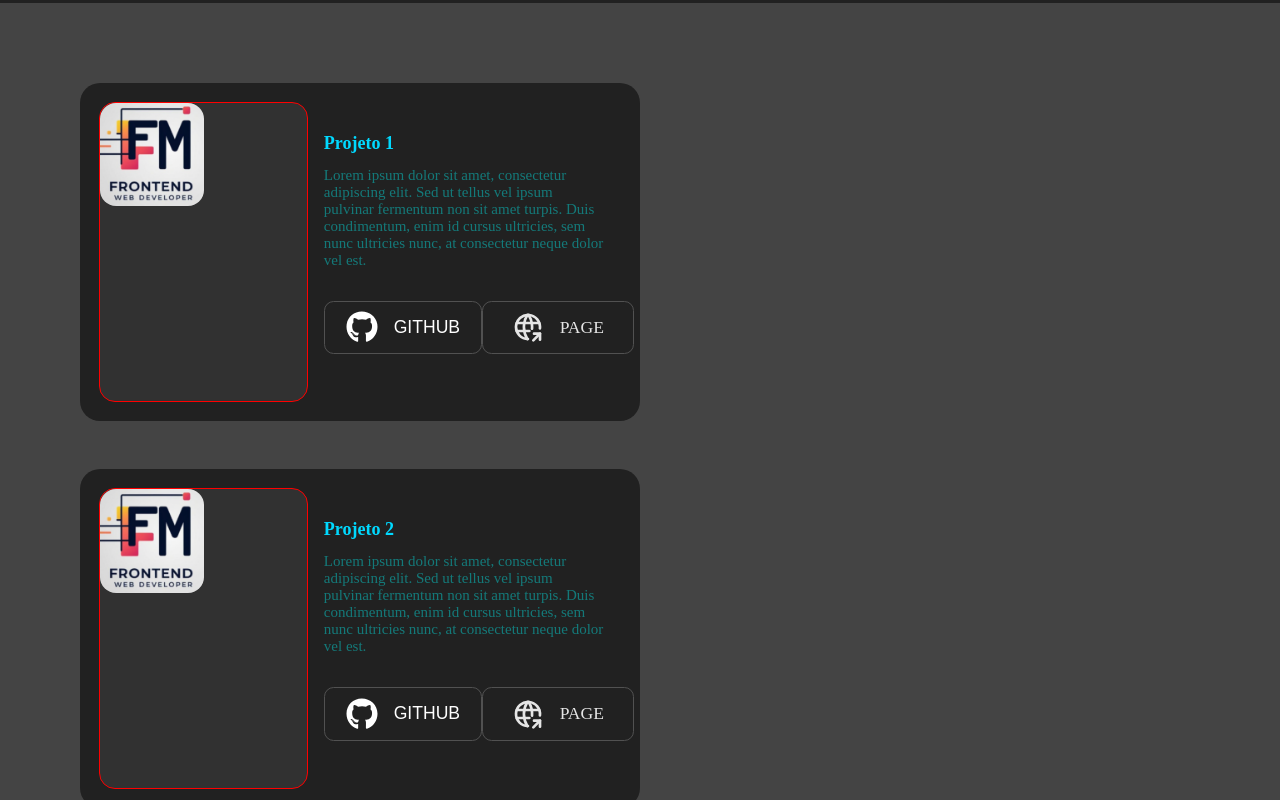
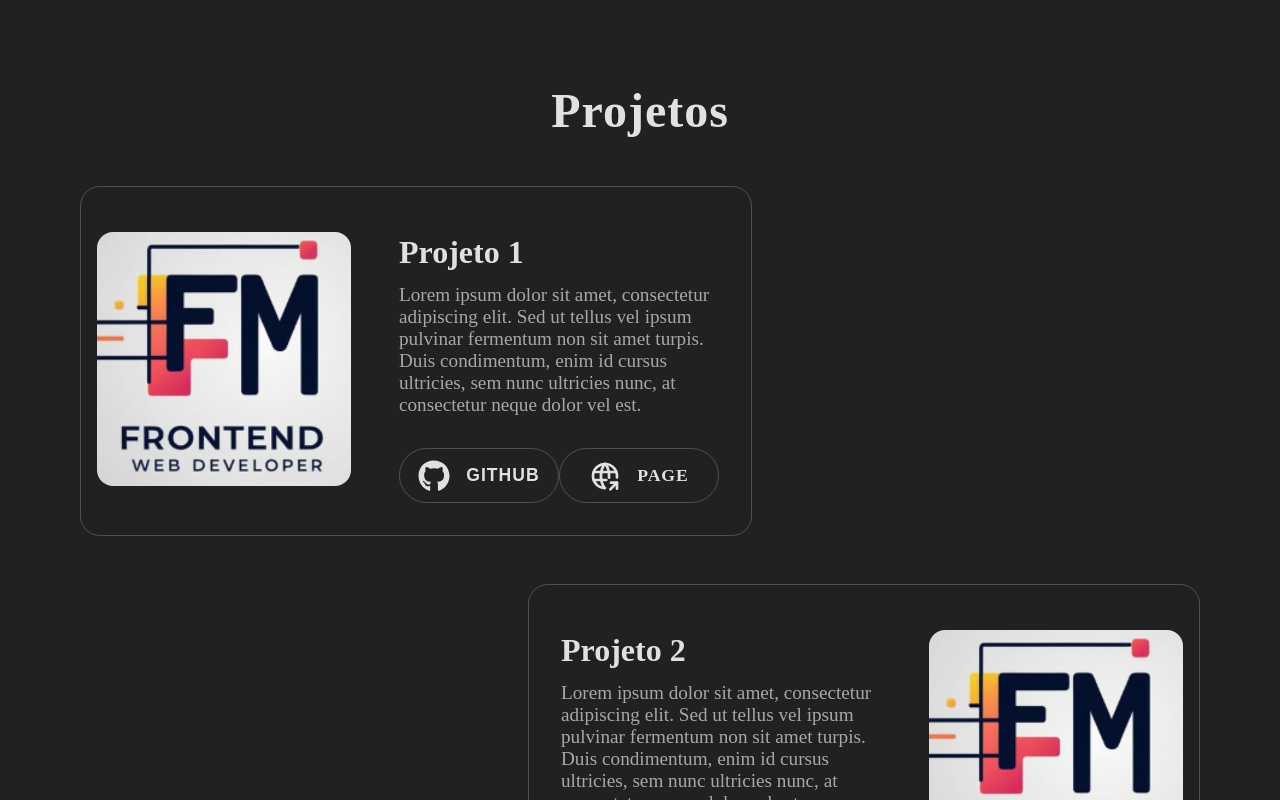
Before and after one commit to fmascena-dev/portfolio-dev, a React (Vite) app: page / in a window 1280 px wide. Shown: the part 2980-3780 px from the top of the page. Built offline with nearby package versions, Linux system fonts and the light colour scheme.

Commit message:
finalizando a seção Projetos

```diff
--- a/package.json
+++ b/package.json
@@ -13,6 +13,7 @@
     "aos": "^2.3.4",
     "react": "^18.3.1",
     "react-dom": "^18.3.1",
+    "react-hook-form": "^7.54.2",
     "react-icons": "^5.4.0",
     "react-router-dom": "^7.1.1",
     "sass": "^1.83.0"
--- a/src/Components/Header/Header.jsx
+++ b/src/Components/Header/Header.jsx
@@ -1,28 +1,42 @@
-import { useState, useEffect } from "react";
-import styles from "./Header.module.scss";
-import { FaHome, FaBlog, FaImages, FaLaptopCode, FaCode } from "react-icons/fa";
+import { useState, useEffect } from 'react';
+import styles from './Header.module.scss';
+import { FaHome, FaBlog, FaImages, FaLaptopCode, FaCode } from 'react-icons/fa';
 
 export default function Header() {
-  const [time, setTime] = useState("");
-  const [selected, setSelected] = useState("home"); // Armazena o menu selecionado
+  const handleScroll = (event) => {
+    event.preventDefault();
+    const targetId = event.currentTarget.getAttribute('href').slice(1); // Remove o "#" do href
+    const targetElement = document.getElementById(targetId);
+
+    if (targetElement) {
+      targetElement.scrollIntoView({
+        behavior: 'smooth',
+        block: 'start',
+      });
+    }
+  };
+
+  const [time, setTime] = useState('');
+  const [selected, setSelected] = useState('home'); // Armazena o menu selecionado
 
   useEffect(() => {
     const interval = setInterval(() => {
       const now = new Date();
-      setTime(now.toLocaleTimeString("pt-BR", { hour12: false }));
+      setTime(now.toLocaleTimeString('pt-BR', { hour12: false }));
     }, 1000);
 
     return () => clearInterval(interval);
   }, []);
 
-  const handleMenuClick = (menu) => {
+  const handleMenuClick = (menu, event) => {
     setSelected(menu); // Define o menu clicado como selecionado
+    handleScroll(event); // Chama a função de rolagem suave
   };
 
   return (
     <header className={styles.header}>
       <div className={styles.timeZone}>
-        <img src="/minha-logo.png" className={styles.logo} />
+        <img src="/minha-logo.png" className={styles.logo} alt="Logo" />
       </div>
       <nav className={styles.nav}>
         <a
@@ -30,7 +44,7 @@ export default function Header() {
           className={`${styles.navItem} ${
             selected === 'home' ? styles.selected : ''
           }`}
-          onClick={() => handleMenuClick('home')}
+          onClick={(event) => handleMenuClick('home', event)}
         >
           <FaHome className={styles.icon} />
           <span>Início</span>
@@ -40,7 +54,7 @@ export default function Header() {
           className={`${styles.navItem} ${
             selected === 'tecnologias' ? styles.selected : ''
           }`}
-          onClick={() => handleMenuClick('tecnologias')}
+          onClick={(event) => handleMenuClick('tecnologias', event)}
         >
           <FaCode className={styles.icon} />
           <span>Tecnologias</span>
@@ -50,7 +64,7 @@ export default function Header() {
           className={`${styles.navItem} ${
             selected === 'projetos' ? styles.selected : ''
           }`}
-          onClick={() => handleMenuClick('projetos')}
+          onClick={(event) => handleMenuClick('projetos', event)}
         >
           <FaLaptopCode className={styles.icon} />
           <span>Projetos</span>
@@ -60,7 +74,7 @@ export default function Header() {
           className={`${styles.navItem} ${
             selected === 'blog' ? styles.selected : ''
           }`}
-          onClick={() => handleMenuClick('blog')}
+          onClick={(event) => handleMenuClick('blog', event)}
         >
           <FaBlog className={styles.icon} />
           <span>Blog</span>
@@ -70,7 +84,7 @@ export default function Header() {
           className={`${styles.navItem} ${
             selected === 'gallery' ? styles.selected : ''
           }`}
-          onClick={() => handleMenuClick('gallery')}
+          onClick={(event) => handleMenuClick('gallery', event)}
         >
           <FaImages className={styles.icon} />
           <span>Gallery</span>
--- a/src/Components/Projects/Projects.jsx
+++ b/src/Components/Projects/Projects.jsx
@@ -62,13 +62,20 @@ export default function Projects() {
 
   return (
       <main id="projetos">
+        <h1>Projetos</h1>
       <section className="card-container">
-        {Projetos.map((project) => (
-          <div key={project.id} className="card">
+        {Projetos.map((project, index) => (
+
+          <div
+            data-aos="flip-up"
+            data-aos-delay={`${index * 50}`}
+            key={project.id}
+            className="card"
+          >
             <div className="card-image">
               <img src={project.img} alt={project.title} />
             </div>
-            <div className='card-description'>
+            <div className="card-description">
               <p className="card-title">{project.title}</p>
               <p className="card-body">{project.description}</p>
               <div className="btns">
--- a/src/Components/Projects/ProjectsStyles.scss
+++ b/src/Components/Projects/ProjectsStyles.scss
@@ -1,11 +1,19 @@
 #projetos {
-  background: #444;
-  height: 100%;
+//   height: 100%;
   display: flex;
+  flex-direction: column;
   justify-content: center;
-  align-items: flex-start;
+//   align-items: flex-start;
   padding: 5rem;
   overflow-x: hidden;
+
+  h1 {
+    font-size: 3rem;
+    text-align: center;
+    margin-bottom: 3rem;
+    color: #e1e1e1;
+    letter-spacing: 1px;
+  }
 
   @media (min-width: 200px) and (max-width: 459px) {
     padding: 5rem 2rem;
@@ -32,14 +40,27 @@
 }
 
 .card {
-    display:flex;
-  padding: 1.2rem;
-  width: 50%;
+  display: flex;
+  align-items: center;
+  gap: 2rem;
+  padding: 1rem;
+  width: 60%;
+  border: 1px solid #515151;
   border-radius: 20px;
   background: #212121;
-//   box-shadow: 1px 1px 10px 5px #1b1b1b;
-  transition: 0.4s;
+
+  &:nth-child(odd) {
+    align-self: flex-start;
+    flex-direction: row;
   }
+
+  &:nth-child(even) {
+    align-self: flex-end;
+    flex-direction: row-reverse;
+  }
+}
+
+
 
 .card-description {
   width: 60%;
@@ -48,30 +69,26 @@
 }
 
 .card-title {
-  font-size: 18px;
+  font-size: 2rem;
   font-weight: 600;
-  color: #00d9ff;
+  color: #e0e0e0;
   margin: 15px 0 0 0px;
 }
 
 .card-image {
   width: 50%;
   border-radius: 1rem;
-  background: #313131;
-  border: 1px solid red;
-//   box-shadow: inset 5px 5px 3px #2f2f2f, inset -5px -5px 3px #333333;
 
   img {
-    width: 50%;
-    // object-fit: cover;
+    width: 100%;
     border-radius: 1rem;
   }
 }
 
 .card-body {
   margin: 13px 0 0 0;
-  color: rgba(0, 255, 255, 0.4);
-  font-size: 15px;
+  color: rgba(225, 225, 225, 0.7);
+  font-size: 1.2rem;
 }
 
 .btns {
@@ -79,7 +96,7 @@
   display: flex;
   align-items: center;
   justify-content: space-between;
-  padding: 2rem 0;
+  padding-top: 2rem;
   z-index: 2;
 
   @media (min-width: 200px) and (max-width: 459px) {
@@ -90,37 +107,59 @@
 
 .btn-github {
   border: 1px solid #515151;
-  padding: 0.6rem 1.3rem;
+  width: 160px;
+  height: 55px;
   display: flex;
+  position: relative;
+  background-color: transparent;
   align-items: center;
+    justify-content: center;
+  z-index: 1;
+  overflow: hidden;
   gap: 1rem;
-  border-radius: 0.6rem;
+  border-radius: 2rem;
   background-color: #212121;
   cursor: pointer;
-  transition: 0.3s ease-in-out;
+  transition: background-color 1s ease-in-out;
+  transition: all 1s ease-in-out;
+
+  &::before {
+    content: '';
+    position: absolute;
+    top: 0;
+    left: 0;
+    width: 100%;
+    height: 100%;
+    background-color: rgb(0, 255, 255);
+    z-index: -1;
+    transition: all 1s ease-in-out;
+    transform: translateX(-100%);
+  }
+
+  &:hover a,
+  &:hover svg {
+    color: #212121;
+    transition: all 1s ease-in-out;
+  }
+
+  &:hover:before {
+    transform: translateX(0);
+    color: #212121;
+  }
 
   svg {
     font-size: 2rem;
-    color: #fff;
-    transition: 0.3s ease-in-out;
+    color: #e1e1e1;
+    transition: 1s ease-in-out;
   }
 
   a {
     text-decoration: none;
-    color: #fff;
-    transition: 0.3s ease-in-out;
+    color: #e1e1e1;
+    transition: 1s ease-in-out;
     font-size: 1.1rem;
-  }
-
-  &:hover {
-    border: 1px solid #00d9ff;
-    box-shadow: 1px 1px 10px 5px #00d9ff;
-    svg {
-      color: #00d9ff;
-    }
-    a {
-      color: #00d9ff;
-    }
+    font-weight: bold;
+    letter-spacing: 1px;
   }
 
   @media (min-width: 200px) and (max-width: 459px) {
@@ -137,38 +176,59 @@
 
 .btn-page {
   border: 1px solid #515151;
-  padding: 0.6rem 1.8rem;
+  width: 160px;
+  height: 55px;
   display: flex;
+  position: relative;
+  background-color: transparent;
   align-items: center;
+    justify-content: center;
+  z-index: 1;
+  overflow: hidden;
   gap: 1rem;
-  border-radius: 0.6rem;
+  border-radius: 2rem;
   background-color: #212121;
   cursor: pointer;
-  transition: 0.3s ease-in-out;
+  transition: background-color 1s ease-in-out;
+  transition: all 1s ease-in-out;
+
+  &::before {
+    content: '';
+    position: absolute;
+    top: 0;
+    left: 0;
+    width: 100%;
+    height: 100%;
+    background-color: rgb(0, 255, 255);
+    z-index: -1;
+    transition: all 1s ease-in-out;
+    transform: translateX(100%);
+  }
+
+  &:hover a,
+  &:hover svg {
+    color: #212121;
+    transition: all 1s ease-in-out;
+  }
+
+  &:hover:before {
+    transform: translateX(0);
+    color: #212121;
+  }
 
   svg {
     font-size: 2rem;
-    transition: 0.3s ease-in-out;
-    color: #e5e5e5;
+    color: #e1e1e1;
+    transition: 1s ease-in-out;
   }
 
   a {
     text-decoration: none;
-    color: #e5e5e5;
-    transition: 0.3s ease-in-out;
+    color: #e1e1e1;
+    transition: 1s ease-in-out;
     font-size: 1.1rem;
-  }
-
-  &:hover {
-    border: 1px solid #00d9ff;
-    box-shadow: 1px 1px 10px 5px #00d9ff;
-
-    svg {
-      color: #00d9ff;
-    }
-    a {
-      color: #00d9ff;
-    }
+    font-weight: bold;
+    letter-spacing: 1px;
   }
 
   @media (min-width: 200px) and (max-width: 459px) {
```
Also changed, not shown: 1 other file (tests, documents, lock files or other folders). Lines whose indentation alone changed are shown as unchanged.
